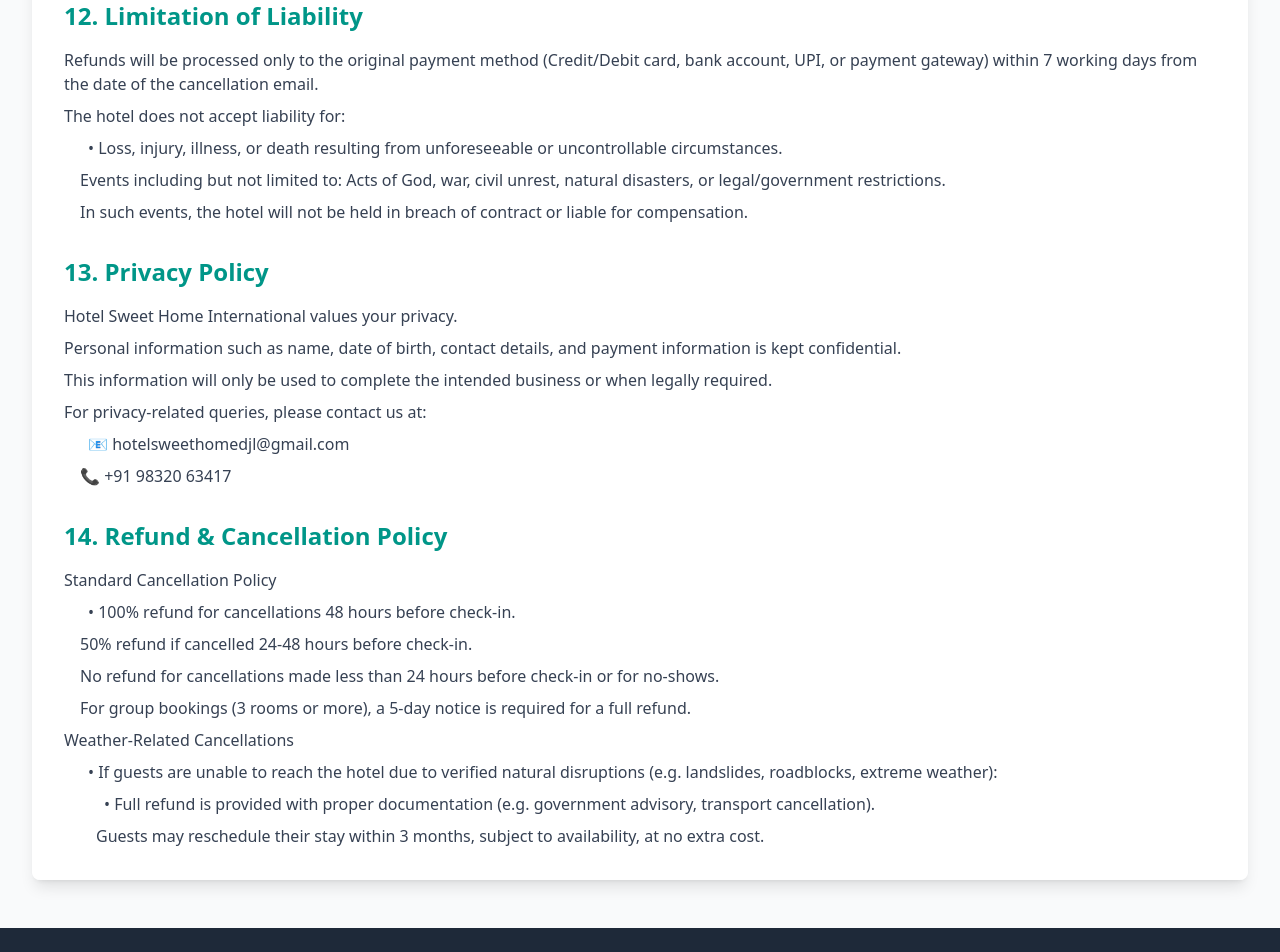
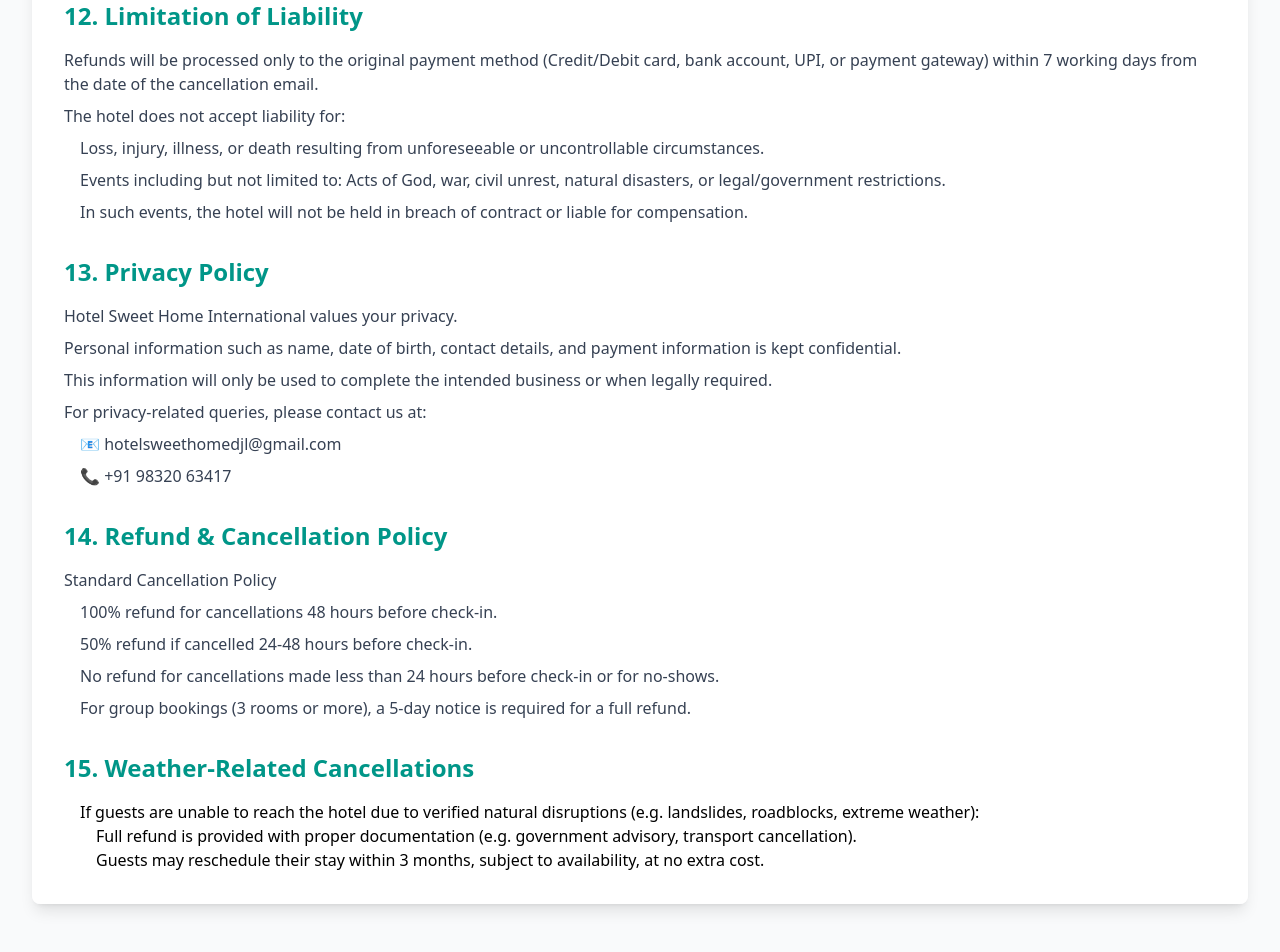
Before and after one commit to QWinOS/Hotel_FE_minimal, a Next.js app: page /terms-and-conditions in a window 1280 px wide. Shown: the part 2040-2992 px from the top of the page. Built offline with nearby package versions, Linux system fonts and the light colour scheme.

Commit message:
Terms & condition updated

```diff
--- a/src/app/terms-and-conditions/page.tsx
+++ b/src/app/terms-and-conditions/page.tsx
@@ -120,7 +120,7 @@
                 The hotel reserves the right to refuse service or evict guests
                 for:
               </li>
-              <li className="ml-4 pl-2">• Inappropriate behaviour</li>
+              <li className="ml-4">Inappropriate behaviour</li>
               <li className="ml-4">Causing disturbances</li>
               <li className="ml-4">Violating hotel rules</li>
               <li>
@@ -139,7 +139,7 @@
                 Hotel Sweet Home International shall not be liable for any
                 disruptions due to:
               </li>
-              <li className="ml-4 pl-2">• Natural disasters</li>
+              <li className="ml-4">Natural disasters</li>
               <li className="ml-4">Government orders</li>
               <li className="ml-4">
                 War, riots, strikes, fire, flood, or other unforeseeable events
@@ -185,9 +185,9 @@
                 within 7 working days from the date of the cancellation email.
               </li>
               <li>The hotel does not accept liability for:</li>
-              <li className="ml-4 pl-2">
-                • Loss, injury, illness, or death resulting from unforeseeable
-                or uncontrollable circumstances.
+              <li className="ml-4">
+                Loss, injury, illness, or death resulting from unforeseeable or
+                uncontrollable circumstances.
               </li>
               <li className="ml-4">
                 Events including but not limited to: Acts of God, war, civil
@@ -215,7 +215,7 @@
                 business or when legally required.
               </li>
               <li>For privacy-related queries, please contact us at:</li>
-              <li className="ml-4 pl-2">📧 hotelsweethomedjl@gmail.com</li>
+              <li className="ml-4 ">📧 hotelsweethomedjl@gmail.com</li>
               <li className="ml-4">📞 +91 98320 63417</li>
             </ul>
           </section>
@@ -226,8 +226,8 @@
             </h2>
             <ul className="space-y-2 text-gray-700">
               <li>Standard Cancellation Policy</li>
-              <li className="ml-4 pl-2">
-                • 100% refund for cancellations 48 hours before check-in.
+              <li className="ml-4">
+                100% refund for cancellations 48 hours before check-in.
               </li>
               <li className="ml-4">
                 50% refund if cancelled 24-48 hours before check-in.
@@ -240,14 +240,19 @@
                 For group bookings (3 rooms or more), a 5-day notice is required
                 for a full refund.
               </li>
-              <li>Weather-Related Cancellations</li>
-              <li className="ml-4 pl-2">
-                • If guests are unable to reach the hotel due to verified
-                natural disruptions (e.g. landslides, roadblocks, extreme
-                weather):
+            </ul>
+          </section>
+          <section>
+            <h2 className="text-2xl font-semibold text-[#009688] mb-4">
+              15. Weather-Related Cancellations
+            </h2>
+            <ul>
+              <li className="ml-4">
+                If guests are unable to reach the hotel due to verified natural
+                disruptions (e.g. landslides, roadblocks, extreme weather):
               </li>
-              <li className="ml-8 pl-2">
-                • Full refund is provided with proper documentation (e.g.
+              <li className="ml-8">
+                Full refund is provided with proper documentation (e.g.
                 government advisory, transport cancellation).
               </li>
               <li className="ml-8">
```
